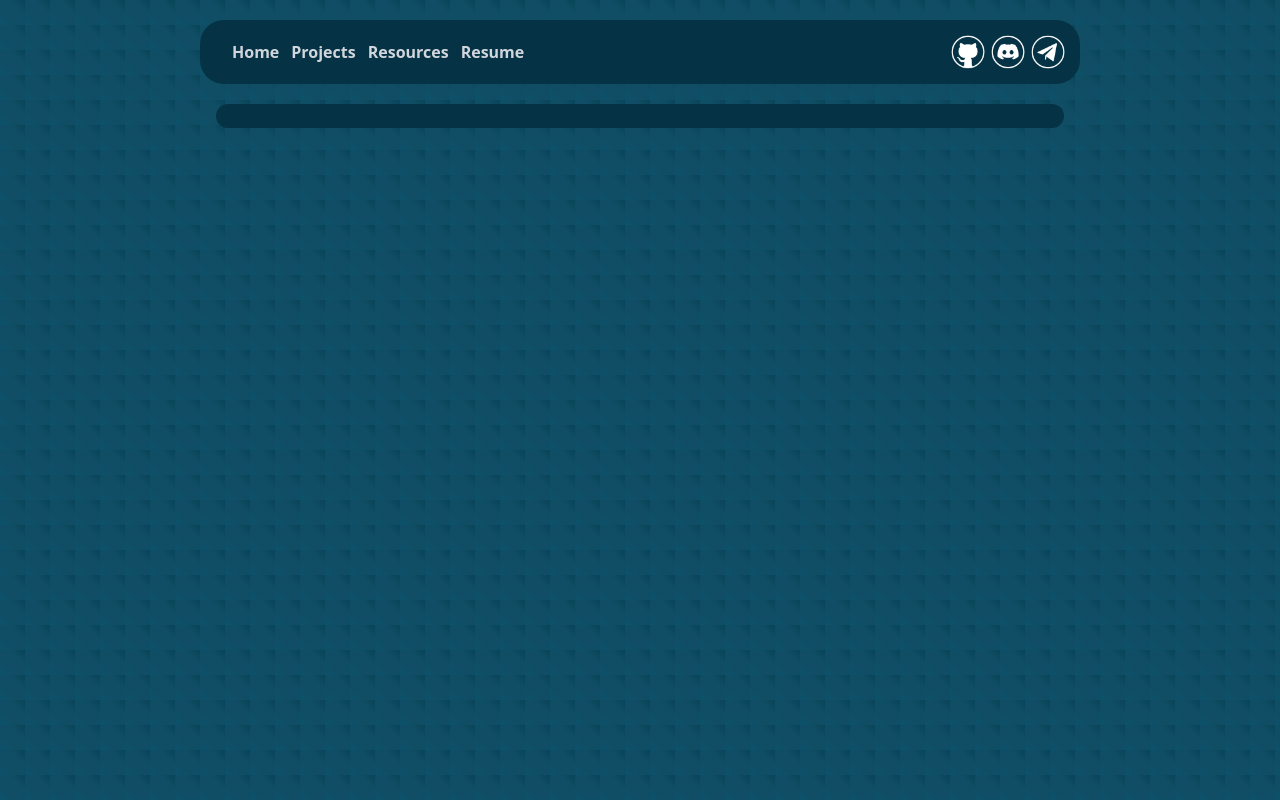
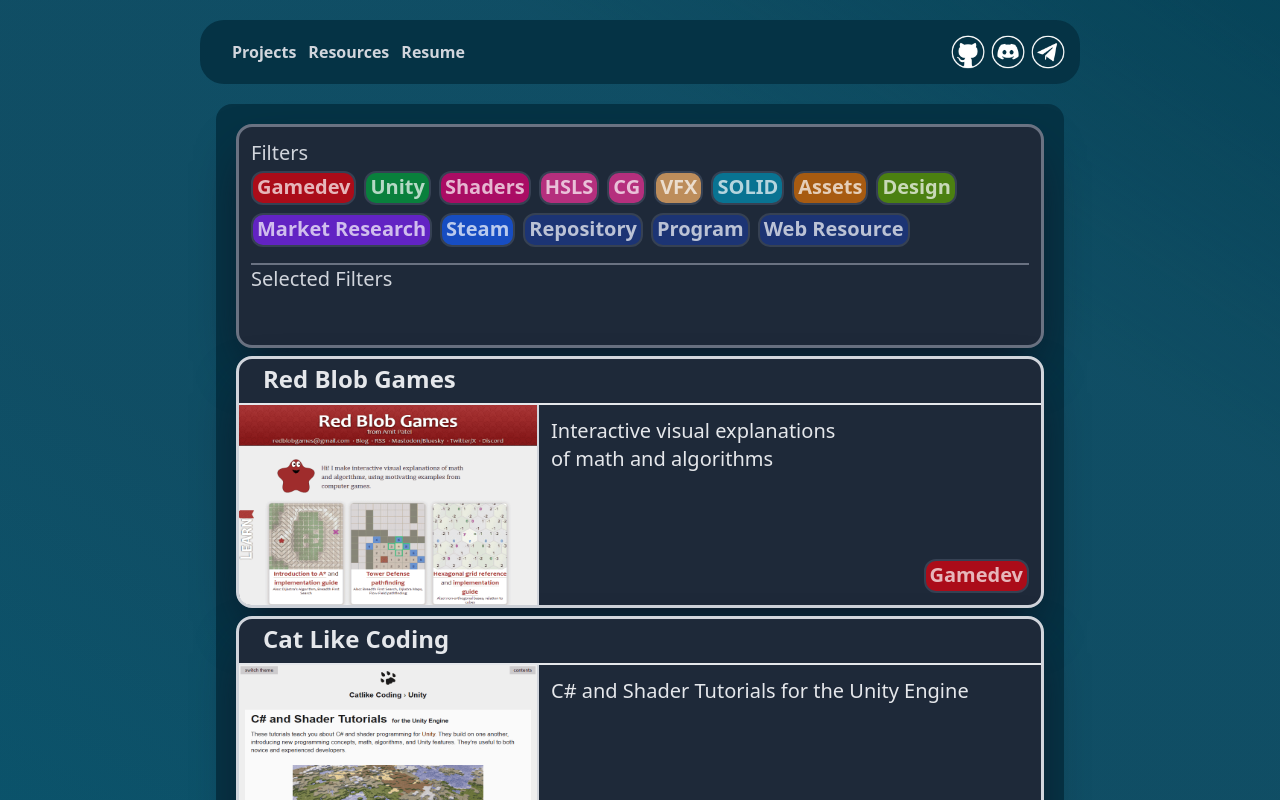
Before and after one commit to Vintall/vintall.github.io, a Vue app: page / in a window 1280 px wide. Shown: the top 800 px of the page. Built offline with nearby package versions, Linux system fonts and the light colour scheme.

Commit message:
More tags. Reroute home to resources. Try fix og:image

```diff
--- a/index.html
+++ b/index.html
@@ -6,7 +6,7 @@
     <meta name="viewport" content="width=device-width, initial-scale=1.0">
     <meta property="og:title" content="Vintall.github.io" />
     <meta property="og:description" content="List of usefull gamedev resources" />
-    <meta property="og:image" content="https://github.com/Vintall/vintall.github.io/blob/develop/src/assets/media/preview.png" />
+    <meta property="og:image:secure_url" content="https://github.com/Vintall/vintall.github.io/blob/develop/src/assets/media/preview.png" />
     <meta property="og:url" content="https://vintall.github.io" />
     <meta property="og:type" content="website" />
     <link href="src/assets/main.css" rel="stylesheet">
--- a/src/assets/data/ResourcesData.js
+++ b/src/assets/data/ResourcesData.js
@@ -5,7 +5,7 @@
 import RefactoringGuruPreview from "@/assets/media/resources/RefactoringGuru.png"
 import FreepikPreview from "@/assets/media/resources/freepik.png"
 import PalettonPreview from "@/assets/media/resources/paletton.png"
-//Tags: Market Research, Unity, Shaders, HLSL, ShaderGraph, Math
+//Tags: HLSL, ShaderGraph, Math
 
 export const getTagById = (id) => tags.value.find(tag => tag.id === id)
 
@@ -13,11 +13,17 @@
   { id: 'Gamedev', text: 'Gamedev', color: 'bg-red-600/70' },
   { id: 'Unity', text: 'Unity', color: 'bg-green-600/70' },
   { id: 'Shaders', text: 'Shaders', color: 'bg-pink-600/70' },
+  { id: 'HLSL', text: 'HSLS', color: 'bg-pink-500/70' },
+  { id: 'CG', text: 'CG', color: 'bg-pink-500/70' },
+  { id: 'VFX', text: 'VFX', color: 'bg-orange-300/70' },
   { id: 'Solid', text: 'SOLID', color: 'bg-cyan-600/70' },
   { id: 'FreeAssets', text: 'Assets', color: 'bg-amber-600/70' },
   { id: 'Design', text: 'Design', color: 'bg-lime-600/70' },
   { id: 'Market', text: 'Market Research', color: 'bg-violet-600/70'},
   { id: 'Steam', text: 'Steam', color: 'bg-blue-600/70'},
+  { id: 'Repo', text: 'Repository', color: 'bg-blue-900/70'},
+  { id: 'Program', text: 'Program', color: 'bg-blue-900/70'},
+  { id: 'Web resource', text: 'Web Resource', color: 'bg-blue-900/70'},
 ])
 
 const resourceCards = ref([
--- a/src/components/ResourceCard.vue
+++ b/src/components/ResourceCard.vue
@@ -29,7 +29,7 @@
   <a class="flex flex-col text-xl text-balance bg-gray-800 hover:bg-gray-900 rounded-2xl m-2 border-gray-300 border-3 shadow-2xl shadow-gray-900" :href="link">
     <h1 class="mt-1 text-2xl font-extrabold text-gray-200 border-b-2 border-gray-200 px-6 pb-2">{{ name }}</h1>
     <div class="flex flex-col items-center md:items-start md:flex-row w-full">
-      <img class="flex w-full md:max-w-75 aspect-3/2 md:rounded-bl-xl border-gray-300 border-b-2 md:border-r-2" :src="img">
+      <img class="flex w-full md:max-w-75 aspect-3/2 md:rounded-bl-xl border-gray-300 border-b-2 md:border-b-0 md:border-r-2" :src="img">
       <div class="flex flex-col flex-wrap w-full p-3 self-stretch gap-2">
         <p class="flex w-full text-gray-200 overflow-auto text-balance text-clip text-xl grow">{{ desc }}</p>
         <div class="flex flex-row-reverse flex-wrap w-full gap-1">
--- a/src/components/ResourceCardTag.vue
+++ b/src/components/ResourceCardTag.vue
@@ -12,7 +12,7 @@
 </script>
 
 <template>
-  <a :class="color" class="flex text-white/70 font-bold text-2xs self-center h-min-7 w-min-3 px-1 bg-repeat-round rounded-xl border-gray-700 border-2">
+  <a :class="color" class="flex text-white/70 font-bold text-2xs self-center h-min-7 w-min-3 px-1 pb-0.5 bg-repeat-round rounded-xl border-gray-700 border-2">
     {{ text }}
   </a>
 </template>
--- a/src/components/core/Header.vue
+++ b/src/components/core/Header.vue
@@ -2,17 +2,16 @@
 import GitHubIcon from "/src/assets/media/images/socialNetworks/GitHubCircle.png"
 import DiscordIcon from "/src/assets/media/images/socialNetworks/DiscordCircle.png"
 import TelegramCircle from "/src/assets/media/images/socialNetworks/TelegramCircle.png"
-
 </script>
 
 <template>
     <div class="flex flex-row flex-wrap w-full">
         <div class="flex flex-row w-full max-w-220 mx-auto bg-cyan-950 p-3 mt-5 rounded-3xl items-center justify-stretch">
             <div class="flex flex-row flex-wrap space-x-3 ml-5 w-full">
-                <RouterLink to = "/" class="text-gray-300 font-bold">Home</RouterLink>
+                <!--<RouterLink to = "/" class="text-gray-300 font-bold">Home</RouterLink>-->
                 <RouterLink to = "/projects" class="text-gray-300 font-bold">Projects</RouterLink>
-                <RouterLink to = "/resources" class="text-gray-300 font-bold">Resources</RouterLink>
-                <RouterLink to = "/resources" class="text-gray-300 font-bold">Resume</RouterLink>
+                <RouterLink to = "/" class="text-gray-300 font-bold">Resources</RouterLink>
+                <RouterLink to = "/resume" class="text-gray-300 font-bold">Resume</RouterLink>
             </div>
             <div class="flex flex-row flex-wrap items-center justify-end w-full">
                 <a href="https://github.com/Vintall">
--- a/src/components/pages/ResourcesView.vue
+++ b/src/components/pages/ResourcesView.vue
@@ -56,7 +56,7 @@
     <div>
         <ContentView>
             <div class="flex flex-col text-xl text-balance bg-gray-800 rounded-2xl m-2 pt-3 px-3 border-gray-500 border-3 shadow-2xl shadow-gray-900">
-                <h1 class="text-gray-300 text-xl">Filters</h1>
+                <h1 class="text-gray-300 text-xl mb-1">Filters</h1>
                 <div class="mb-4 flex flex-wrap gap-2 min-h-8">
                     <label v-for="tag in tags" :key="tag.id" class="flex items-center space-x-2">
                     <button type="button" @click="addTag(tag.id)">
@@ -65,7 +65,7 @@
                     </label>
                 </div>
                 <div class="flex w-full h-0.5 bg-gray-500"></div>
-                <h1 class="text-gray-300 text-xl">Selected Filters</h1>
+                <h1 class="text-gray-300 text-xl mb-1">Selected Filters</h1>
                 <div class="mb-4 flex flex-wrap gap-2 min-h-8">
                     <label v-for="tagId in selectedTagIds" :key="tagId" class="flex items-center space-x-2">
                     <button type="button" @click="removeTag(tagId)">
@@ -75,7 +75,6 @@
                 </div>
             </div>
 
-
             <div v-for="resourceCard in filteredItems">
                 <ResourceCard :name="resourceCard.name" :link="resourceCard.link" :img="resourceCard.img" :desc="resourceCard.desc" :tagIds="resourceCard.tagIds"></ResourceCard>
             </div>
--- /dev/null
+++ b/src/components/pages/ResumeView.vue
@@ -0,0 +1,12 @@
+<script setup>
+import ContentView from '@/components/core/ContentView.vue'
+</script>
+
+<template>
+    <div>
+        <ContentView>
+          English
+          <br>
+        </ContentView>
+    </div>
+</template>
--- a/src/main.js
+++ b/src/main.js
@@ -7,11 +7,13 @@
 import HomeView from '@/components/pages/HomeView.vue'
 import ProjectsView from '@/components/pages/ProjectsView.vue'
 import ResourcesView from '@/components/pages/ResourcesView.vue'
+import ResumeView from '@/components/pages/ResumeView.vue'
 
 const routes = [
-  { path: '/', name: 'home', component: HomeView },
+//  { path: '/', name: 'home', component: HomeView },
   { path: '/projects', name: 'projects', component: ProjectsView },
-  { path: '/resources', name: 'resources', component: ResourcesView },
+  { path: '/', name: 'resources', component: ResourcesView },
+  { path: '/resume', name: 'resume', component: ResumeView },
 ]
 
 const router = createRouter({
```
Also changed, not shown: 1 other file (tests, documents, lock files or other folders).
